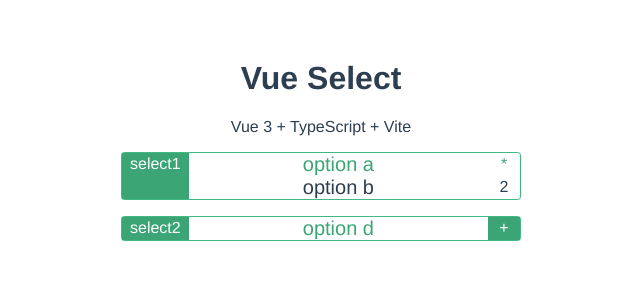
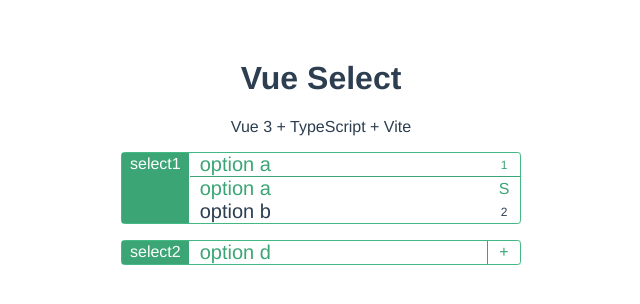
Before and after one commit to winuxx/v-ctrl, a Vue app: page / in a window 1280 px wide. Both pictures are taken after a click on the element "select1". Shown: the top 304 px of the page, without its empty margins (319-959 px from the left). Built offline with nearby package versions, Linux system fonts and the light colour scheme.

Commit message:
new feature
Add emits for option change. Add fixed (selected) option to the first line.

```diff
--- a/index.html
+++ b/index.html
@@ -4,7 +4,7 @@
     <meta charset="UTF-8" />
     <link rel="icon" href="/favicon.ico" />
     <meta name="viewport" content="width=device-width, initial-scale=1.0" />
-    <title>Vite App</title>
+    <title>Vue Select</title>
   </head>
   <body>
     <div id="app"></div>
--- a/src/App.vue
+++ b/src/App.vue
@@ -6,11 +6,12 @@
     <Select
       v-bind:label="selectLabel1"
       v-bind:options="selectOptions1"
+      @change="onSelect"
     />
-    <p></p>
     <Select
       v-bind:label="selectLabel2"
       v-bind:options="selectOptions2"
+      @change="onSelect"
     />
   </div>
 </template>
@@ -40,6 +41,12 @@
         {text: 'option g', value: 7},
       ],
     }
+  },
+  methods: {
+    onSelect(value: any) {
+      console.log('on select');
+      console.log('seleted:', value);
+    }
   }
 })
 </script>
@@ -57,4 +64,7 @@
   width: 400px;
   margin: 0 auto;
 }
+.select {
+  margin: 1em 0;
+}
 </style>
--- a/src/components/Select.vue
+++ b/src/components/Select.vue
@@ -11,16 +11,26 @@
       {{ label }}
     </div>
     <div class="options"
-      v-bind:class="{ expanded: optionsExpanded, unexpanded: !optionsExpanded }"
+      v-bind:class="{ expanded: isOptionsExpanded, unexpanded: !isOptionsExpanded }"
       v-on:mouseover="onOptionOver"
       v-on:mouseout="onOptionOut"
     >
+      <div class="option fixed"
+        v-bind:class="{ hidden: !isOptionsExpanded }"
+      >
+        <div class="option-text">
+          {{ options[selectedIndex].text }}
+        </div>
+        <div class="icon right index">
+          {{ selectedIndex + 1 }}
+        </div>
+      </div>
       <template
         v-for="(option, index) in options"
         v-bind:key="option"
       >
         <div class="option"
-          v-bind:class="{ selected: option.selected, hidden: !optionsExpanded && !option.selected }"
+          v-bind:class="{ selected: option.selected, hidden: !isOptionsExpanded && !option.selected }"
           v-on:click="onOptionClick($event, option, index)"
         >
           <!-- 不能使用span, 无法捕获鼠标悬停事件 -->
@@ -28,21 +38,21 @@
           <div class="option-text">
             {{ option.text }}
           </div>
-          <div class="icon right"
-            v-bind:class="{ hidden: !optionsExpanded || option.selected }"
+          <div class="icon right index"
+            v-bind:class="{ hidden: !isOptionsExpanded || option.selected }"
           >
             {{ index + 1 }}
           </div>
           <div class="icon right selected"
-            v-bind:class="{ hidden: !optionsExpanded || !option.selected }"
+            v-bind:class="{ hidden: !isOptionsExpanded || !option.selected }"
           >
-            *
+            S
           </div>
         </div>
       </template>
     </div>
     <div class="icon right expand"
-      v-bind:class="{ hidden: optionsExpanded }"
+      v-bind:class="{ hidden: isOptionsExpanded, highlight: isOptionOver }"
     >
       +
     </div>
@@ -73,17 +83,18 @@
       ]
     },
   },
+  emits: ['change'],
   data() {
     return {
       id: '',
-      optionsExpanded: false,
+      isOptionsExpanded: false,
+      isOptionOver: false,
       selectedValue: undefined,
       selectedIndex: 0,
       hoverElementOffsetTop: 0,
     }
   },
-  setup: () => {
-  },
+  setup: () => {},
   mounted() {
     // console.log('name:', name);
     // console.log('data:', this.data);
@@ -93,6 +104,7 @@
     id += 1;
     this.id = 'select-ctrl-' + id;
     // console.log('id:', id);
+    this.getSelectedOption();
   },
   methods: {
     onWindowClick(event: Event) {
@@ -104,9 +116,9 @@
       let target = event.target;
       // console.log(target);
       // todo: 应该在事件传播到 select div 时记录其 id
-      let id = this.getSelectId(target);
+      let id = this.getSelectElId(target);
       if ( id !== this.id) {
-        this.optionsExpanded = false;
+        this.isOptionsExpanded = false;
       }
       this.hoverElementOffsetTop = 0;
     },
@@ -115,7 +127,7 @@
       console.log('on select click');
       // event.stopPropagation();
       // event.cancelBubble = true;
-      this.optionsExpanded = !this.optionsExpanded;
+      this.isOptionsExpanded = !this.isOptionsExpanded;
     },
 
     onLabelClick(event: Event) {
@@ -127,18 +139,19 @@
       console.log('on option click');
       // 如果 options 未展开, 则冒泡到 onWindowClick 去处理
       // 如果阻止冒泡, 事件不会到达 window, 则点击一个 select 无法让其它的 select 收起
-      if (!this.optionsExpanded) {
+      if (!this.isOptionsExpanded) {
         return;
       }
       // 阻止冒泡 / 传递
       event.stopPropagation();
       event.cancelBubble = true;
-      this.optionsExpanded = !this.optionsExpanded;
+      this.isOptionsExpanded = !this.isOptionsExpanded;
       // select option
       this.selectedIndex = index;
-      this.selectedValue = option.valueOf().value;
-      // console.log('selected option:', index, this.selectedValue);
-      this.changeSelected(index);
+      let selectedValue = option.valueOf().value;
+      this.$emit('change', selectedValue);
+      this.changeSelectedOption(index);
+      this.hoverElementOffsetTop = 0;
     },
 
     onOptionOver(event: Event) {
@@ -149,16 +162,18 @@
       let offsetTop = target.offsetTop - target.parentElement.offsetTop;
       // console.log(offsetTop);
       this.hoverElementOffsetTop = offsetTop;
+      this.isOptionOver = true;
     },
 
     onOptionOut(event: Event) {
       // console.log('on option out');
-      // 鼠标移出后还原 label 位置, 会比较突兀
-      // 移至 window click 事件处理中
-      // this.hoverElementOffsetTop = 0;
+      // 鼠标移出后还原 label 位置, 当鼠标从 options 移动至 label 时, 稍显突兀
+      // 可移至 select mouse out 事件处理
+      this.hoverElementOffsetTop = 0;
+      this.isOptionOver = false;
     },
 
-    changeSelected(index: Number) {
+    changeSelectedOption(index: Number) {
       let i = 0
       for (let option of this.options) {
         if (i !== index && option.hasOwnProperty('selected')) {
@@ -170,7 +185,19 @@
       // console.log('options:', this.options);
     },
 
-    getSelectId(target: Element) {
+    getSelectedOption() {
+      let i = 0;
+      for (let option of this.options) {
+        if (option.selected) {
+          this.selectedIndex = i;
+          this.selectedValue = option.value;
+          return;
+        }
+        i += 1;
+      }
+    },
+
+    getSelectElId(target: Element) {
       let id = target.id;
       if (id.indexOf('select') === 0) {
         return id;
@@ -180,9 +207,9 @@
         return null;
       }
       else {
-        return this.getSelectId(target.parentElement);
+        return this.getSelectElId(target.parentElement);
       }
-    }
+    },
   }
 })
 </script>
@@ -226,36 +253,17 @@
   padding-left: 0.5em;
   padding-right: 0.5em;
   padding-top: v-bind(hoverElementOffsetTop + 2 + "px");
+  border-right: 1px solid;
 }
 
 .options {
   width: 100%;
 }
 
-/* use id */
-/* .options.unexpanded:after {
-  content: "+";
-  color: white;
-  background: #3ca576;
-  width: 1rem;
-  float: right;
-} */
-
-/* content 为空时或空格时, after 不占高度, 原因未知 */
-/* .options.expanded > .option:after {
-  content: ">";
-  width: 1rem;
-  height: 100%;
-  float: right;
-} */
-
-/* .options.expanded > .option.selected:after {
-  content: "*";
-} */
-
 .option {
   /* width: 100%; */
   display: flex;
+  align-items: center;
   font-size: 20px;
 }
 
@@ -265,37 +273,51 @@
   /* font-weight: bold; */
 }
 
+.option.fixed {
+  color:#3ca576;
+  border-bottom: 1px solid;
+}
+
 .option:hover {
   color: white;
   background: #3ca576;
   /* height: 1.5em; */
   /* font-weight: bold; */
+  /* border-left: 1px solid; */
+  /* border-right: 1px solid; */
 }
 
 .option-text {
   width: 100%;
-  padding-left: 0.5em;
-  padding-right: 0.5em;
-
+  padding: 0 0.5em;
+  text-align: left;
 }
 
 .icon {
-  font-size: 16px;
   flex-shrink: 0;
   width: 2rem;
-  padding-top: 2px;
 }
 
 .icon.right {
   float: right;
 }
 
-/* .icon.selected {
+.icon.expand {
   color: #3ca576;
-} */
+  padding-top: 2px;
+  border-left: 1px solid;
+}
 
-.icon.expand {
-  color: white;
+.icon.expand.highlight {
+  color:white;
   background: #3ca576;
 }
+
+.icon.index {
+  font-size: 12px;
+}
+
+.icon.selected {
+  font-size: 16px;
+}
 </style>
```
Also changed, not shown: 1 other file (tests, documents, lock files or other folders).
